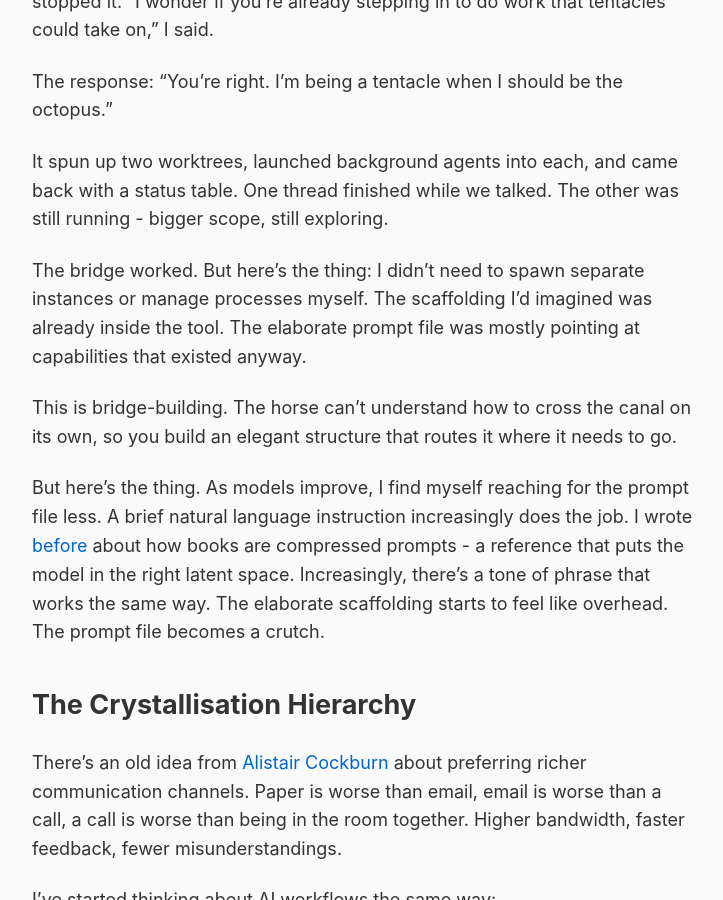
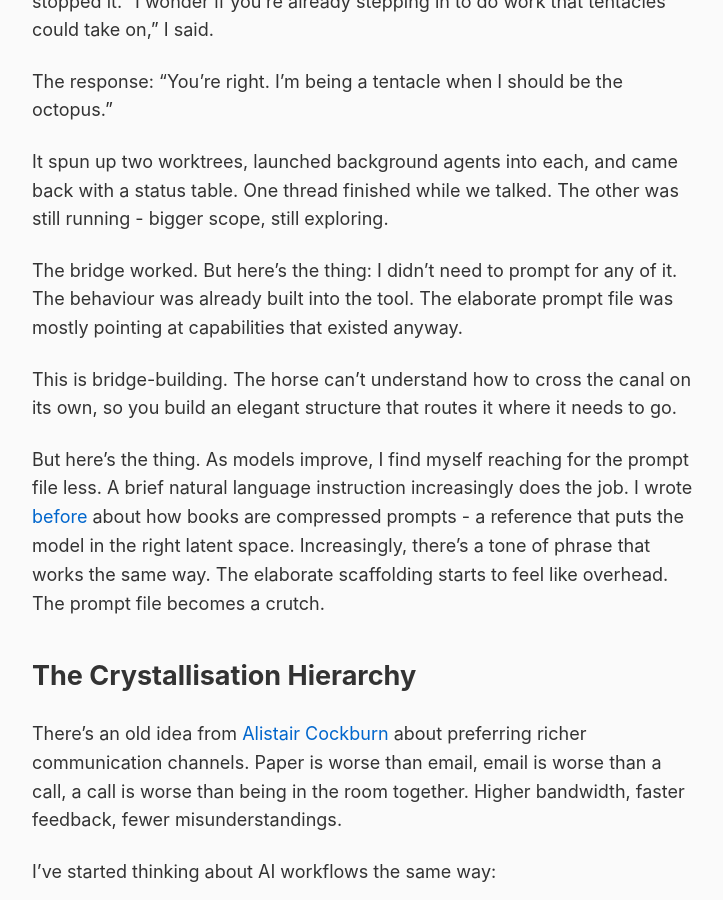
Before and after one commit to rob137/rob137.github.io, a Jekyll site: the page built from _posts/2026-01-09-roving-bridges.md, in a window 1280 px wide and 900 px high, scrolled down 2668 px. Shown: the whole window, without its empty margins (275-998 px from the left). Built offline with Jekyll 4.4.1, drawn with Linux system fonts in a browser that asks for light colours.

Commit message:
Clarify: didn't need to prompt, behaviour already built in

```diff
--- a/_posts/2026-01-09-roving-bridges.md
+++ b/_posts/2026-01-09-roving-bridges.md
@@ -45,7 +45,7 @@ The response: "You're right. I'm being a tentacle when I should be the octopus."
 
 It spun up two worktrees, launched background agents into each, and came back with a status table. One thread finished while we talked. The other was still running - bigger scope, still exploring.
 
-The bridge worked. But here's the thing: I didn't need to spawn separate instances or manage processes myself. The scaffolding I'd imagined was already inside the tool. The elaborate prompt file was mostly pointing at capabilities that existed anyway.
+The bridge worked. But here's the thing: I didn't need to prompt for any of it. The behaviour was already built into the tool. The elaborate prompt file was mostly pointing at capabilities that existed anyway.
 
 This is bridge-building. The horse can't understand how to cross the canal on its own, so you build an elegant structure that routes it where it needs to go.
 
```
